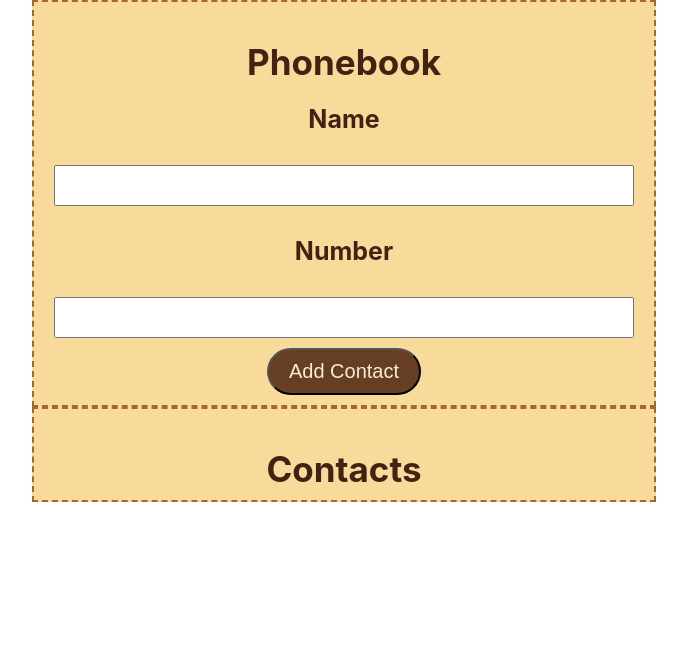
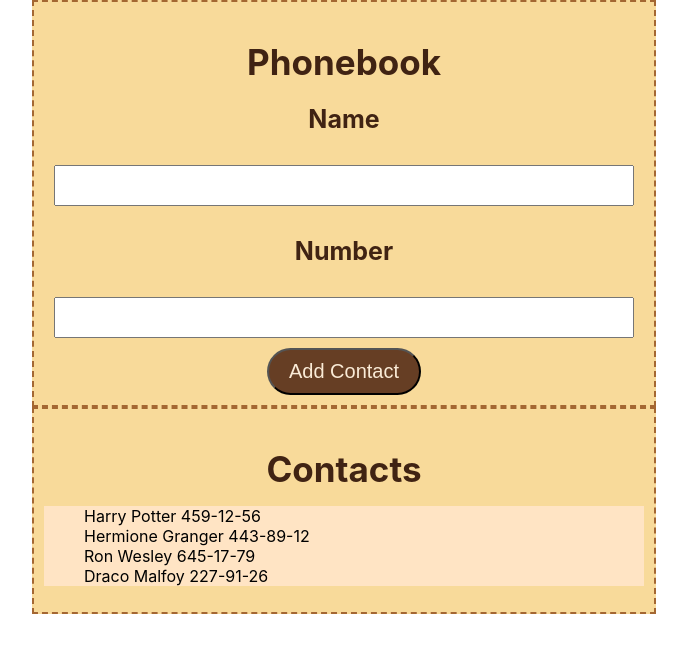
Before and after one commit to anastasia-demia/goit-react-hw-02-phonebook, a React (Create React App) app: page / in a window 1280 px wide. Shown: the top 652 px of the page, without its empty margins (296-983 px from the left). Built offline with nearby package versions, Linux system fonts and the light colour scheme.

Commit message:
list js edited

```diff
--- a/src/components/App.jsx
+++ b/src/components/App.jsx
@@ -2,6 +2,7 @@ import { Component } from 'react';
 import { Section } from './Section/Section';
 import { Button } from './Button/Button';
 import { Form } from './Form/Form';
+import { List } from './List/List';
 import contacts from './Data/contacts.json';
 
 
@@ -18,17 +19,16 @@ export class App extends Component {
 
     return(
       <>
-      <Section
-      title="Phonebook">
-        <Form>
-          name="Name"
-          number="Number"
+      <Section title="Phonebook">
+        <Form name="Name" number="Number">
+        <Button text="Add Contact"/>
         </Form>
-        <Button text="Add Contact"/>
       </Section>
-      <Section
-      title="Contacts"
-      ></Section>
+      <Section title="Contacts">
+        <List data={contacts} >
+        <Button text="Delete"/>
+        </List>
+      </Section>
       </>
     )
   }
--- a/src/components/Button/Button.js
+++ b/src/components/Button/Button.js
@@ -13,5 +13,5 @@ export const Button = ({
 
 Button.propTypes = {
   text: PropTypes.string.isRequired,
-  onBtnClick: PropTypes.func.isRequired,
+  // onBtnClick: PropTypes.func.isRequired,
 };
--- a/src/components/Form/Form.js
+++ b/src/components/Form/Form.js
@@ -1,10 +1,10 @@
 import PropTypes from 'prop-types';
 import css from './Form.module.css';
 
-export const Form = () => {
+export const Form = ({ name, number, children }) => {
   return (
     <form className={css.form}>
-      <h2 className={css.title}>Name</h2>
+      <h2 className={css.title}>{name}</h2>
       <input
         className={css.input}
         name="name"
@@ -13,7 +13,7 @@ export const Form = () => {
         title="Name may contain only letters, apostrophe, dash and spaces."
         required
       ></input>
-      <h2 className={css.title}>Number</h2>
+      <h2 className={css.title}>{number}</h2>
       <input
         className={css.input}
         name="number"
@@ -22,6 +22,7 @@ export const Form = () => {
         title="Phone number must be digits and can contain spaces, dashes, parentheses and can start with +"
         required
       ></input>
+      {children}
     </form>
   );
 };
--- a/src/components/List/List.js
+++ b/src/components/List/List.js
@@ -0,0 +1,20 @@
+// import PropTypes from 'prop-types';
+import css from './List.module.css';
+
+export const List = ({ data, children }) => {
+  return (
+    <ul className={css.ul} >
+      {data.map(({ id, name, number}) => {
+        return (
+          <li className={css.li} key={id}>{name} {number}</li>
+        );
+      })}
+
+    </ul>
+    )
+}
+
+// List.propTypes = {
+//   name: PropTypes.array.isRequired,
+//   number: PropTypes.string.isRequired,
+// };
--- a/src/components/List/List.module.css
+++ b/src/components/List/List.module.css
@@ -0,0 +1,8 @@
+.ul {
+  background-color: bisque;
+}
+
+.li{
+  border: 10px;
+  list-style: none;
+}
```
